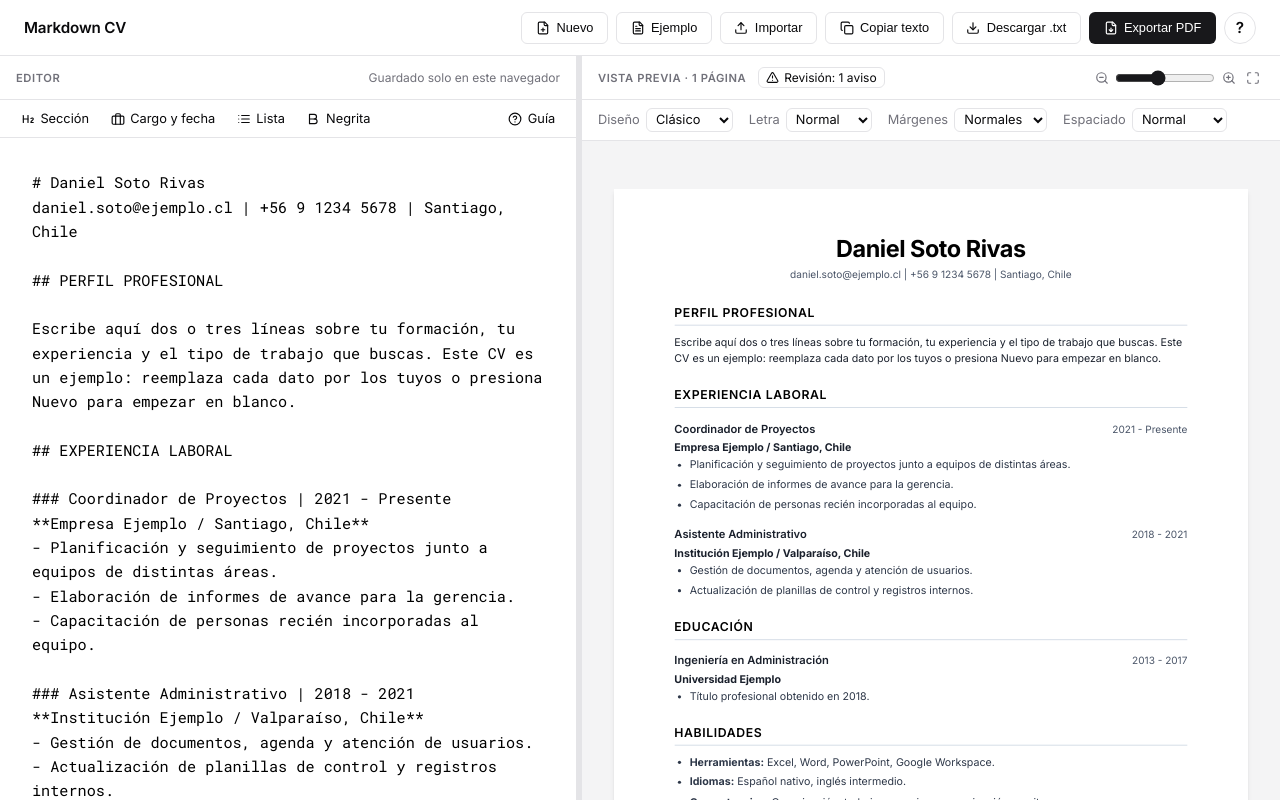
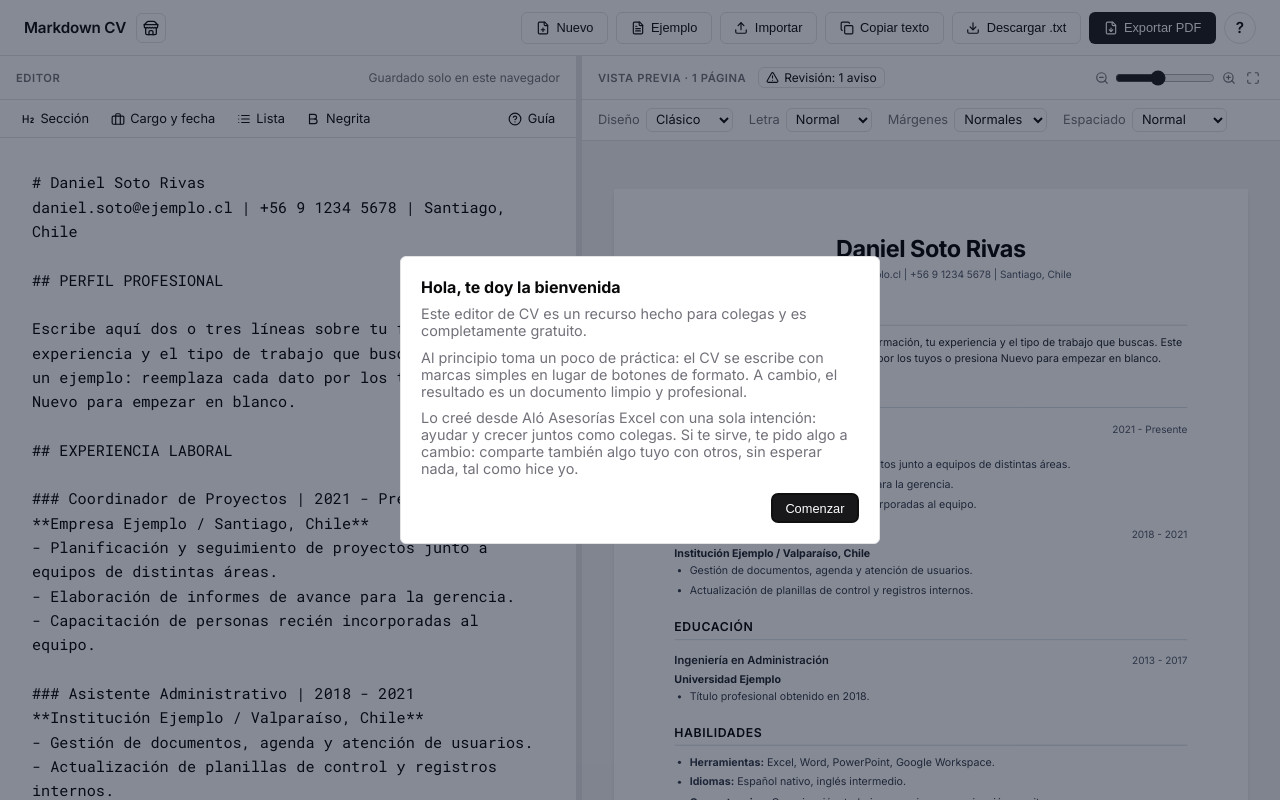
Before and after one commit to mcorteze/cv-simple, a React (Vite) app: page / in a window 1280 px wide. Built offline with nearby package versions, Linux system fonts and the light colour scheme.

Commit message:
Bienvenida, acceso a la tienda y barra sin saltos de línea en laptop

```diff
--- a/src/App.jsx
+++ b/src/App.jsx
@@ -13,7 +13,8 @@ import {
     X,
     ZoomIn,
     ZoomOut,
-    Maximize
+    Maximize,
+    Store
 } from 'lucide-react';
 
 import ConfirmDialog from './components/ConfirmDialog';
@@ -21,6 +22,7 @@ import CVPreview from './components/CVPreview';
 import EditorToolbar, { toggleBold } from './components/EditorToolbar';
 import GuideButton from './components/GuideButton';
 import Popover from './components/Popover';
+import WelcomeDialog from './components/WelcomeDialog';
 import { SAMPLE_CV } from './data/sampleCV';
 import { getCvFileName, downloadTxtFile } from './utils/exportUtils';
 import {
@@ -43,6 +45,7 @@ const MOBILE_QUERY = '(max-width: 767px)';
 const MIN_EDITOR_WIDTH = 20;
 const MAX_EDITOR_WIDTH = 80;
 const COPIED_FEEDBACK_MS = 2000;
+const STORE_URL = 'https://aloasesoriasexcel.cl';
 
 const EDITOR_PLACEHOLDER = `# Tu nombre
 correo | teléfono | ciudad
@@ -366,6 +369,8 @@ function App() {
             onDragLeave={handleDragLeave}
             onDrop={handleDrop}>
 
+            <WelcomeDialog />
+
             <ConfirmDialog
                 open={pendingReplace !== null}
                 title="¿Reemplazar el texto actual?"
@@ -388,32 +393,42 @@ function App() {
                 <div className="toolbar-brand">
                     <div className="logo">
                         <span>Markdown CV</span>
+                        <a
+                            className="store-link"
+                            href={STORE_URL}
+                            target="_blank"
+                            rel="noopener noreferrer"
+                            title="Tienda Aló Asesorías Excel"
+                            aria-label="Tienda Aló Asesorías Excel"
+                        >
+                            <Store size={16} />
+                        </a>
                     </div>
                     {isMobile && guideButton}
                 </div>
                 <div className="actions" data-guide="actions">
-                    <button className="btn btn-secondary" onClick={() => replaceMarkdown('')}>
+                    <button className="btn btn-secondary" title="Nuevo" onClick={() => replaceMarkdown('')}>
                         <FilePlus size={14} />
-                        Nuevo
+                        <span className="btn-label">Nuevo</span>
                     </button>
-                    <button className="btn btn-secondary" onClick={() => replaceMarkdown(SAMPLE_CV)}>
+                    <button className="btn btn-secondary" title="Ejemplo" onClick={() => replaceMarkdown(SAMPLE_CV)}>
                         <FileText size={14} />
-                        Ejemplo
+                        <span className="btn-label">Ejemplo</span>
                     </button>
-                    <button className="btn btn-secondary" data-guide="import" onClick={() => fileInputRef.current.click()}>
+                    <button className="btn btn-secondary" title="Importar" data-guide="import" onClick={() => fileInputRef.current.click()}>
                         <Upload size={14} />
-                        Importar
+                        <span className="btn-label">Importar</span>
                     </button>
                     <input type="file" ref={fileInputRef} hidden accept=".docx,.md,.txt" onChange={handleFileUpload} />
 
-                    <button className="btn btn-secondary" data-guide="copy" onClick={handleCopyText}>
+                    <button className="btn btn-secondary" title="Copiar texto" data-guide="copy" onClick={handleCopyText}>
                         {isCopied ? <Check size={14} /> : <Copy size={14} />}
-                        {isCopied ? 'Copiado' : 'Copiar texto'}
+                        <span className="btn-label">{isCopied ? 'Copiado' : 'Copiar texto'}</span>
                     </button>
 
-                    <button className="btn btn-secondary" onClick={() => downloadTxtFile(markdown)}>
+                    <button className="btn btn-secondary" title="Descargar .txt" onClick={() => downloadTxtFile(markdown)}>
                         <Download size={14} />
-                        Descargar .txt
+                        <span className="btn-label">Descargar .txt</span>
                     </button>
 
                     <button className="btn btn-primary" data-guide="pdf" onClick={handlePrint}>
--- a/src/components/EditorToolbar.jsx
+++ b/src/components/EditorToolbar.jsx
@@ -2,6 +2,8 @@ import React from 'react';
 import { Bold, Briefcase, Heading2, HelpCircle, List } from 'lucide-react';
 
 import Popover from './Popover';
+
+const GUIDE_PANEL_MAX_WIDTH = 580;
 
 const GUIDE_ROWS = [
     ['# Tu nombre', 'Nombre, arriba y destacado'],
@@ -89,6 +91,7 @@ const EditorToolbar = ({ textareaRef }) => {
                     trigger={<><HelpCircle size={14} />Guía</>}
                     triggerClassName="editor-tool"
                     title="Cómo escribir tu CV"
+                    panelMaxWidth={GUIDE_PANEL_MAX_WIDTH}
                 >
                     <table className="guide-table">
                         <tbody>
--- /dev/null
+++ b/src/components/WelcomeDialog.jsx
@@ -0,0 +1,45 @@
+import React, { useEffect, useRef, useState } from 'react';
+
+import { loadWelcomeSeen, saveWelcomeSeen } from '../utils/storage';
+
+// Mensaje de la primera visita. Se muestra una sola vez por navegador.
+const WelcomeDialog = () => {
+    const [open, setOpen] = useState(() => !loadWelcomeSeen());
+    const dialogRef = useRef(null);
+
+    useEffect(() => {
+        const dialog = dialogRef.current;
+        if (open && !dialog.open) dialog.showModal();
+        if (!open && dialog.open) dialog.close();
+    }, [open]);
+
+    const close = () => {
+        saveWelcomeSeen();
+        setOpen(false);
+    };
+
+    return (
+        <dialog
+            ref={dialogRef}
+            className="confirm-dialog welcome-dialog"
+            onCancel={(e) => { e.preventDefault(); close(); }}
+        >
+            <h2>Hola, te doy la bienvenida</h2>
+            <p>Este editor de CV es un recurso hecho para colegas y es completamente gratuito.</p>
+            <p>
+                Al principio toma un poco de práctica: el CV se escribe con marcas simples en lugar de botones
+                de formato. A cambio, el resultado es un documento limpio y profesional.
+            </p>
+            <p>
+                Lo creé desde Aló Asesorías Excel con una sola intención: ayudar y crecer juntos como colegas.
+                Si te sirve, te pido algo a cambio: comparte también algo tuyo con otros, sin esperar nada,
+                tal como hice yo.
+            </p>
+            <div className="confirm-actions">
+                <button type="button" className="btn btn-primary" onClick={close}>Comenzar</button>
+            </div>
+        </dialog>
+    );
+};
+
+export default WelcomeDialog;
--- a/src/index.css
+++ b/src/index.css
@@ -57,6 +57,7 @@ body {
     align-items: center;
     gap: 0.6rem;
     letter-spacing: -0.01em;
+    white-space: nowrap;
 }
 
 .actions {
@@ -75,6 +76,7 @@ body {
     transition: all 0.15s cubic-bezier(0.4, 0, 0.2, 1);
     border: 1px solid transparent;
     font-size: 0.8rem;
+    white-space: nowrap;
 }
 
 .btn-primary {
@@ -196,6 +198,12 @@ body {
 
 .guide-table code {
     font-family: var(--editor-font);
+}
+
+@media (min-width: 768px) {
+    .guide-table code {
+        white-space: nowrap;
+    }
 }
 
 /* Editor */
@@ -581,6 +589,29 @@ body {
     color: var(--text-muted);
 }
 
+.welcome-dialog {
+    width: min(480px, calc(100vw - 2rem));
+}
+
+.welcome-dialog p + p {
+    margin-top: 0.6rem;
+}
+
+.store-link {
+    display: flex;
+    align-items: center;
+    justify-content: center;
+    width: 30px;
+    height: 30px;
+    border: 1px solid var(--border);
+    border-radius: 6px;
+    color: var(--text-main);
+}
+
+.store-link:hover {
+    background: #f4f4f5;
+}
+
 .confirm-actions {
     display: flex;
     justify-content: flex-end;
@@ -611,6 +642,17 @@ body {
 .mobile-tabs button.is-active {
     background: white;
     color: var(--text-main);
+}
+
+/* Laptop angosta: los botones secundarios quedan solo con su ícono */
+@media (min-width: 768px) and (max-width: 959px) {
+    .actions .btn-secondary {
+        padding-inline: 0.55rem;
+    }
+
+    .actions .btn-secondary .btn-label {
+        display: none;
+    }
 }
 
 /* Móvil: editor y vista previa en pestañas */
--- a/src/utils/storage.js
+++ b/src/utils/storage.js
@@ -40,3 +40,21 @@ export const saveViewedGuides = (ids) => {
         // Sin almacenamiento: no se recuerda
     }
 };
+
+const WELCOME_KEY = 'markdown-cv:bienvenida-v1';
+
+export const loadWelcomeSeen = () => {
+    try {
+        return localStorage.getItem(WELCOME_KEY) === '1';
+    } catch {
+        return false;
+    }
+};
+
+export const saveWelcomeSeen = () => {
+    try {
+        localStorage.setItem(WELCOME_KEY, '1');
+    } catch {
+        // Sin almacenamiento: se volverá a mostrar
+    }
+};
```
